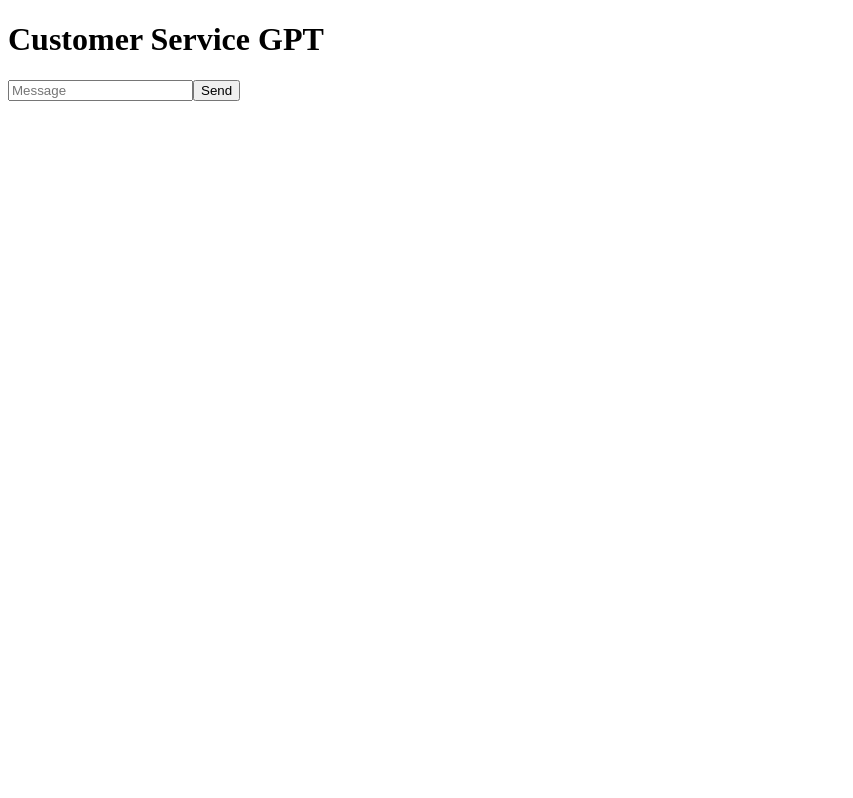
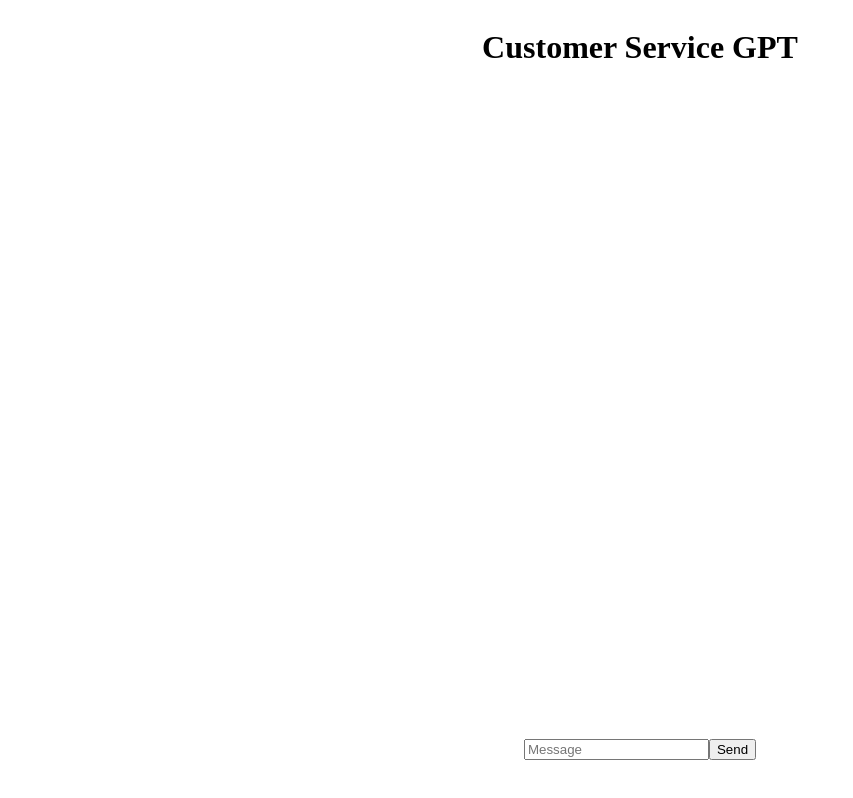
Before and after one commit to Sefirott/glov-frontEnd-caseStudy, a React (Vite) app: page / in a window 1280 px wide. Shown: the whole page, without its empty margins (0-853 px from the left). Built offline with nearby package versions, Linux system fonts and the light colour scheme.

Commit message:
feat: add input field and title

```diff
--- a/src/App.css
+++ b/src/App.css
@@ -0,0 +1,15 @@
+.main {
+  display: flex;
+  flex-direction: column;
+  justify-content: center;
+  align-items: center;
+}
+
+.userResponse {
+  display: flex;
+  align-items: flex-end;
+  position: absolute;
+  bottom: 20px;
+  padding: 20px;
+  box-sizing: border-box;
+}
--- a/src/App.tsx
+++ b/src/App.tsx
@@ -4,14 +4,18 @@ import "./App.css";
 
 function App() {
   return (
-    <main>
-      <h1>Customer Service GPT</h1>
+    <div className="main">
+      <div>
+        <h1>Customer Service GPT</h1>
+      </div>
 
-      <form className="vertical">
-        <input type="text" placeholder="Message" />
-        <input type="submit" value="Send" />
-      </form>
-    </main>
+      <div className="userResponse">
+        <form className="vertical">
+          <input type="text" placeholder="Message" />
+          <input type="submit" value="Send" />
+        </form>
+      </div>
+    </div>
   );
 }
 
```
